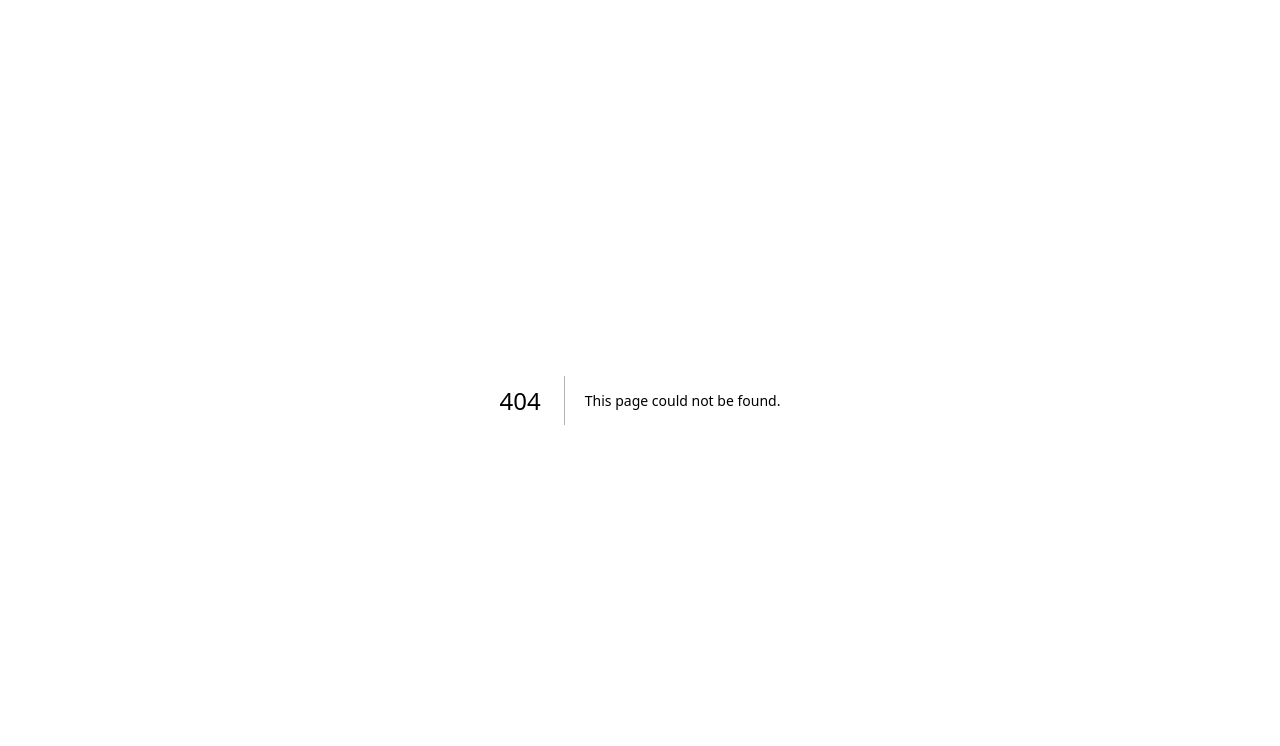
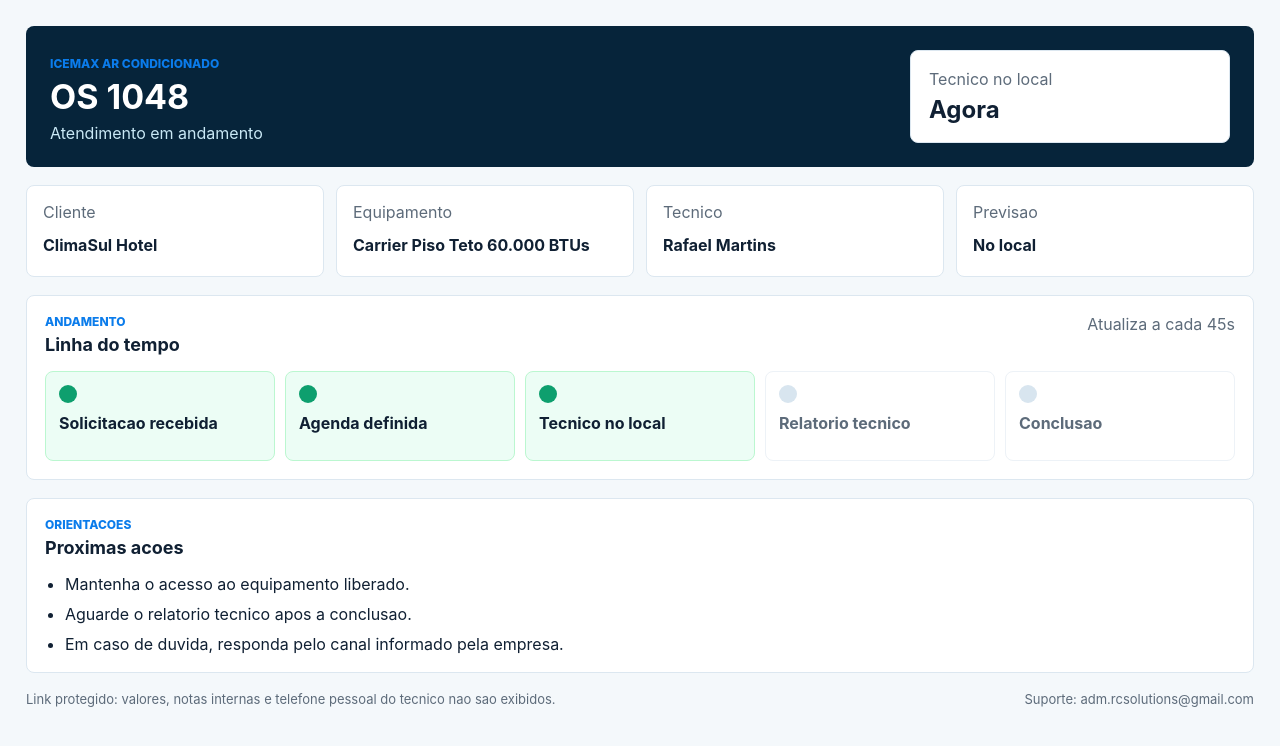
Before and after one commit to fael230982-ui/icemax, a Next.js app in the folder apps/web/: page /acompanhamento/1 in a window 1280 px wide. Before the commit this address had no page. Shown: the top 746 px of the page. Built offline with nearby package versions, Linux system fonts and the light colour scheme.

Commit message:
feat: add public tracking page

```diff
--- /dev/null
+++ b/apps/web/app/acompanhamento/[token]/page.tsx
@@ -0,0 +1,96 @@
+type TrackingPageProps = {
+  params: Promise<{
+    token: string;
+  }>;
+};
+
+function serviceOrderFromToken(token: string) {
+  const match = token.match(/^track_([^_]+)_/);
+  return match?.[1] ?? "1048";
+}
+
+export default async function TrackingPage({ params }: TrackingPageProps) {
+  const { token } = await params;
+  const serviceOrderId = serviceOrderFromToken(token);
+  const isKnownOrder = serviceOrderId === "1048";
+  const status = isKnownOrder ? "Atendimento em andamento" : "Acompanhamento indisponivel";
+  const steps = [
+    { label: "Solicitacao recebida", state: "done" },
+    { label: "Agenda definida", state: "done" },
+    { label: "Tecnico no local", state: isKnownOrder ? "done" : "pending" },
+    { label: "Relatorio tecnico", state: "pending" },
+    { label: "Conclusao", state: "pending" },
+  ];
+
+  return (
+    <main className="trackingPage">
+      <section className="trackingHero">
+        <div>
+          <p className="eyebrow">ICEMAX Ar Condicionado</p>
+          <h1>OS {serviceOrderId}</h1>
+          <p>{status}</p>
+        </div>
+        <div className="trackingStatus" aria-label="Status da ordem de servico">
+          <span>{isKnownOrder ? "Tecnico no local" : "Link em verificacao"}</span>
+          <strong>{isKnownOrder ? "Agora" : "A confirmar"}</strong>
+        </div>
+      </section>
+
+      <section className="trackingGrid" aria-label="Resumo do atendimento">
+        <article>
+          <span>Cliente</span>
+          <strong>{isKnownOrder ? "ClimaSul Hotel" : "Cliente"}</strong>
+        </article>
+        <article>
+          <span>Equipamento</span>
+          <strong>{isKnownOrder ? "Carrier Piso Teto 60.000 BTUs" : "Equipamento em atendimento"}</strong>
+        </article>
+        <article>
+          <span>Tecnico</span>
+          <strong>{isKnownOrder ? "Rafael Martins" : "Equipe tecnica"}</strong>
+        </article>
+        <article>
+          <span>Previsao</span>
+          <strong>{isKnownOrder ? "No local" : "A confirmar"}</strong>
+        </article>
+      </section>
+
+      <section className="trackingPanel" aria-label="Linha do tempo do atendimento">
+        <div className="trackingPanelHeader">
+          <div>
+            <p className="eyebrow">Andamento</p>
+            <h2>Linha do tempo</h2>
+          </div>
+          <span>Atualiza a cada 45s</span>
+        </div>
+        <div className="trackingSteps">
+          {steps.map((step) => (
+            <div key={step.label} className={step.state === "done" ? "step done" : "step"}>
+              <span />
+              <strong>{step.label}</strong>
+            </div>
+          ))}
+        </div>
+      </section>
+
+      <section className="trackingPanel" aria-label="Orientacoes ao cliente">
+        <div className="trackingPanelHeader">
+          <div>
+            <p className="eyebrow">Orientacoes</p>
+            <h2>Proximas acoes</h2>
+          </div>
+        </div>
+        <ul className="trackingList">
+          <li>Mantenha o acesso ao equipamento liberado.</li>
+          <li>Aguarde o relatorio tecnico apos a conclusao.</li>
+          <li>Em caso de duvida, responda pelo canal informado pela empresa.</li>
+        </ul>
+      </section>
+
+      <footer className="trackingFooter">
+        <span>Link protegido: valores, notas internas e telefone pessoal do tecnico nao sao exibidos.</span>
+        <span>Suporte: adm.rcsolutions@gmail.com</span>
+      </footer>
+    </main>
+  );
+}
--- a/apps/web/app/styles.css
+++ b/apps/web/app/styles.css
@@ -715,6 +715,140 @@ dd {
   font-weight: 800;
 }
 
+.trackingPage {
+  min-height: 100vh;
+  display: grid;
+  align-content: start;
+  gap: 18px;
+  padding: 26px;
+  background: #f4f8fb;
+}
+
+.trackingHero {
+  display: grid;
+  grid-template-columns: minmax(0, 1fr) minmax(220px, 320px);
+  gap: 18px;
+  align-items: end;
+  border-radius: 8px;
+  padding: 24px;
+  background: #06243a;
+  color: #ffffff;
+}
+
+.trackingHero h1 {
+  margin-bottom: 6px;
+  font-size: 34px;
+}
+
+.trackingHero p:not(.eyebrow) {
+  margin-bottom: 0;
+  color: #c9e8f5;
+}
+
+.trackingStatus,
+.trackingGrid article,
+.trackingPanel {
+  border: 1px solid var(--border);
+  border-radius: 8px;
+  background: var(--surface);
+}
+
+.trackingStatus {
+  display: grid;
+  gap: 6px;
+  padding: 18px;
+  color: var(--ink);
+}
+
+.trackingStatus span,
+.trackingGrid span,
+.trackingFooter,
+.trackingPanelHeader span {
+  color: var(--muted);
+}
+
+.trackingStatus strong {
+  font-size: 24px;
+}
+
+.trackingGrid {
+  display: grid;
+  grid-template-columns: repeat(4, minmax(0, 1fr));
+  gap: 12px;
+}
+
+.trackingGrid article {
+  display: grid;
+  gap: 8px;
+  min-height: 92px;
+  padding: 16px;
+}
+
+.trackingGrid strong {
+  line-height: 1.25;
+}
+
+.trackingPanel {
+  padding: 18px;
+}
+
+.trackingPanelHeader {
+  display: flex;
+  justify-content: space-between;
+  gap: 12px;
+  align-items: flex-start;
+  margin-bottom: 16px;
+}
+
+.trackingSteps {
+  display: grid;
+  grid-template-columns: repeat(5, minmax(0, 1fr));
+  gap: 10px;
+}
+
+.step {
+  display: grid;
+  gap: 10px;
+  align-content: start;
+  min-height: 90px;
+  border: 1px solid #edf2f7;
+  border-radius: 8px;
+  padding: 13px;
+  color: var(--muted);
+}
+
+.step span {
+  width: 18px;
+  height: 18px;
+  border-radius: 50%;
+  background: #d8e5ef;
+}
+
+.step.done {
+  color: var(--ink);
+  border-color: #bbf7d0;
+  background: #ecfdf5;
+}
+
+.step.done span {
+  background: var(--success);
+}
+
+.trackingList {
+  display: grid;
+  gap: 10px;
+  margin: 0;
+  padding-left: 20px;
+}
+
+.trackingFooter {
+  display: flex;
+  justify-content: space-between;
+  gap: 16px;
+  flex-wrap: wrap;
+  font-size: 13px;
+}
+
 @media (max-width: 1180px) {
   .content,
   .metrics {
@@ -757,6 +891,9 @@ dd {
   .aiGrid,
   .contractGrid,
   .flow,
+  .trackingHero,
+  .trackingGrid,
+  .trackingSteps,
   .tableHead,
   .tableRow {
     grid-template-columns: 1fr;
```
Also changed, not shown: 3 other files (tests, documents, lock files or other folders).
